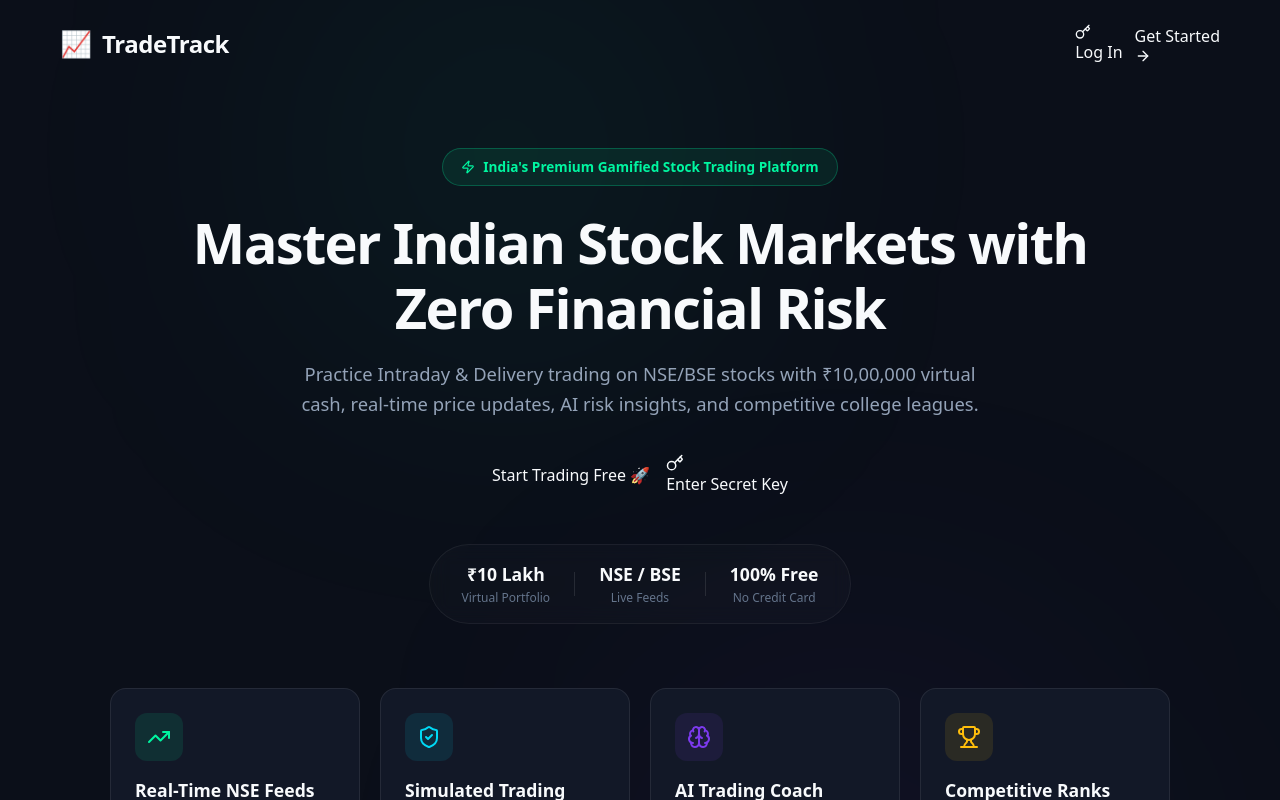
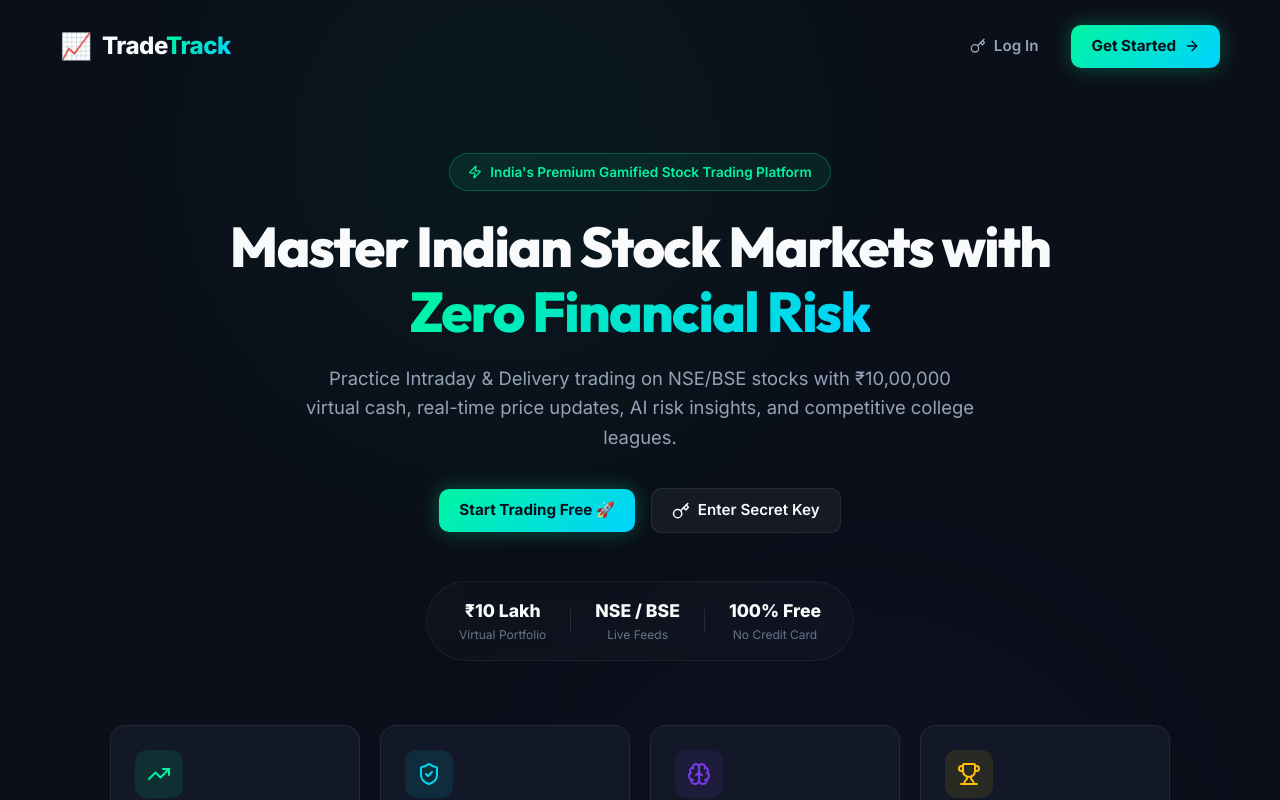
Before and after one commit to Abk700007/TradeTrack, a React (Vite) app: page / in a window 1280 px wide. Shown: the top 800 px of the page. Built offline with nearby package versions, Linux system fonts and the light colour scheme.

Commit message:
style: add complete CSS design system and fail-fast serverless db handling

```diff
--- a/api/index.js
+++ b/api/index.js
@@ -16,23 +16,38 @@ const app = express();
 app.use(cors());
 app.use(express.json());
 
-// Serverless MongoDB Connection Caching
-let isConnected = false;
+// Serverless MongoDB Connection Cache
+let cachedDb = null;
+
 async function connectToDatabase() {
-  if (isConnected && mongoose.connection.readyState === 1) return;
-  try {
-    await mongoose.connect(process.env.MONGODB_URI, {
-      serverSelectionTimeoutMS: 5000
-    });
-    isConnected = true;
-  } catch (err) {
-    console.error('MongoDB Serverless Connection Error:', err.message);
+  if (!process.env.MONGODB_URI) {
+    throw new Error('MONGODB_URI environment variable is missing in Vercel settings.');
   }
+
+  if (cachedDb && mongoose.connection.readyState === 1) {
+    return cachedDb;
+  }
+
+  // Set bufferCommands to false to fail fast with helpful error instead of 10s timeout
+  mongoose.set('bufferCommands', false);
+
+  cachedDb = await mongoose.connect(process.env.MONGODB_URI, {
+    serverSelectionTimeoutMS: 8000
+  });
+
+  return cachedDb;
 }
 
 app.use(async (req, res, next) => {
-  await connectToDatabase();
-  next();
+  try {
+    await connectToDatabase();
+    next();
+  } catch (err) {
+    console.error('MongoDB Serverless Connection Error:', err.message);
+    res.status(500).json({
+      error: `Database connection error: ${err.message}. Please ensure MONGODB_URI is set in Vercel and MongoDB Atlas Network Access allows 0.0.0.0/0.`
+    });
+  }
 });
 
 // Routes configuration
--- a/src/index.css
+++ b/src/index.css
@@ -1,4 +1,187 @@
+@import url('https://fonts.googleapis.com/css2?family=Inter:wght@300;400;500;600;700;800&family=Outfit:wght@400;500;600;700;800&display=swap');
 @import "tailwindcss";
-body{
-    background-color: black;
+
+:root {
+  --bg-primary: #080b11;
+  --bg-secondary: #0f1523;
+  --bg-card: rgba(18, 25, 41, 0.7);
+  --bg-card-hover: rgba(26, 36, 59, 0.8);
+
+  --brand-primary: #00f5a0;
+  --brand-secondary: #00d2ff;
+  --brand-accent: #7b2cbf;
+  --brand-gold: #ffbe0b;
+  --brand-danger: #ff4d6d;
+  --brand-success: #00f5a0;
+
+  --text-primary: #f8fafc;
+  --text-secondary: #94a3b8;
+  --text-muted: #64748b;
+
+  --border-color: rgba(255, 255, 255, 0.08);
+  --border-glow: rgba(0, 245, 160, 0.25);
+
+  --font-sans: 'Inter', system-ui, -apple-system, sans-serif;
+  --font-heading: 'Outfit', 'Inter', system-ui, sans-serif;
 }
+
+* {
+  margin: 0;
+  padding: 0;
+  box-sizing: border-box;
+}
+
+body {
+  background-color: var(--bg-primary);
+  color: var(--text-primary);
+  font-family: var(--font-sans);
+  overflow-x: hidden;
+  -webkit-font-smoothing: antialiased;
+}
+
+h1, h2, h3, h4, h5, h6 {
+  font-family: var(--font-heading);
+}
+
+.text-gradient {
+  background: linear-gradient(135deg, var(--brand-primary) 0%, var(--brand-secondary) 100%);
+  -webkit-background-clip: text;
+  -webkit-text-fill-color: transparent;
+}
+
+.btn {
+  display: inline-flex;
+  align-items: center;
+  justify-content: center;
+  gap: 8px;
+  padding: 10px 20px;
+  border-radius: 10px;
+  font-weight: 600;
+  font-size: 0.95rem;
+  cursor: pointer;
+  transition: all 0.25s cubic-bezier(0.4, 0, 0.2, 1);
+  border: 1px solid transparent;
+  text-decoration: none;
+}
+
+.btn-primary {
+  background: linear-gradient(135deg, #00f5a0 0%, #00d2ff 100%) !important;
+  color: #041019 !important;
+  font-weight: 700;
+  border: none;
+  box-shadow: 0 0 20px rgba(0, 245, 160, 0.3);
+}
+
+.btn-primary:hover {
+  transform: translateY(-2px);
+  box-shadow: 0 0 30px rgba(0, 245, 160, 0.5);
+}
+
+.btn-secondary {
+  background: rgba(255, 255, 255, 0.05);
+  color: var(--text-primary);
+  border: 1px solid var(--border-color);
+}
+
+.btn-secondary:hover {
+  background: rgba(255, 255, 255, 0.1);
+  border-color: rgba(255, 255, 255, 0.2);
+  transform: translateY(-2px);
+}
+
+.btn-ghost {
+  background: transparent;
+  color: var(--text-secondary);
+}
+
+.btn-ghost:hover {
+  background: rgba(255, 255, 255, 0.05);
+  color: var(--text-primary);
+}
+
+.btn-danger {
+  background: rgba(255, 77, 109, 0.15);
+  color: #ff4d6d;
+  border: 1px solid rgba(255, 77, 109, 0.3);
+}
+
+.btn-danger:hover {
+  background: rgba(255, 77, 109, 0.25);
+  border-color: #ff4d6d;
+}
+
+.card {
+  background: var(--bg-card);
+  backdrop-filter: blur(16px);
+  border: 1px solid var(--border-color);
+  border-radius: 16px;
+  padding: 20px;
+  transition: all 0.3s ease;
+}
+
+.card:hover {
+  border-color: rgba(255, 255, 255, 0.15);
+}
+
+.badge {
+  display: inline-flex;
+  align-items: center;
+  padding: 4px 10px;
+  border-radius: 20px;
+  font-size: 0.75rem;
+  font-weight: 600;
+}
+
+.badge-primary {
+  background: rgba(0, 245, 160, 0.12);
+  color: var(--brand-primary);
+  border: 1px solid rgba(0, 245, 160, 0.3);
+}
+
+.badge-accent {
+  background: rgba(123, 44, 191, 0.15);
+  color: #b5179e;
+  border: 1px solid rgba(123, 44, 191, 0.3);
+}
+
+/* Modal Backdrops & Cards */
+.modal-backdrop {
+  position: fixed;
+  inset: 0;
+  background: rgba(4, 7, 13, 0.8);
+  backdrop-filter: blur(12px);
+  display: flex;
+  align-items: center;
+  justify-content: center;
+  z-index: 1000;
+  padding: 20px;
+}
+
+.modal-card {
+  background: #0f172a;
+  border: 1px solid rgba(255, 255, 255, 0.12);
+  border-radius: 20px;
+  padding: 28px;
+  width: 100%;
+  max-width: 440px;
+  box-shadow: 0 25px 50px -12px rgba(0, 0, 0, 0.7);
+}
+
+/* Scrollbar styling */
+::-webkit-scrollbar {
+  width: 8px;
+  height: 8px;
+}
+
+::-webkit-scrollbar-track {
+  background: var(--bg-primary);
+}
+
+::-webkit-scrollbar-thumb {
+  background: rgba(255, 255, 255, 0.12);
+  border-radius: 4px;
+}
+
+::-webkit-scrollbar-thumb:hover {
+  background: rgba(255, 255, 255, 0.25);
+}
```
